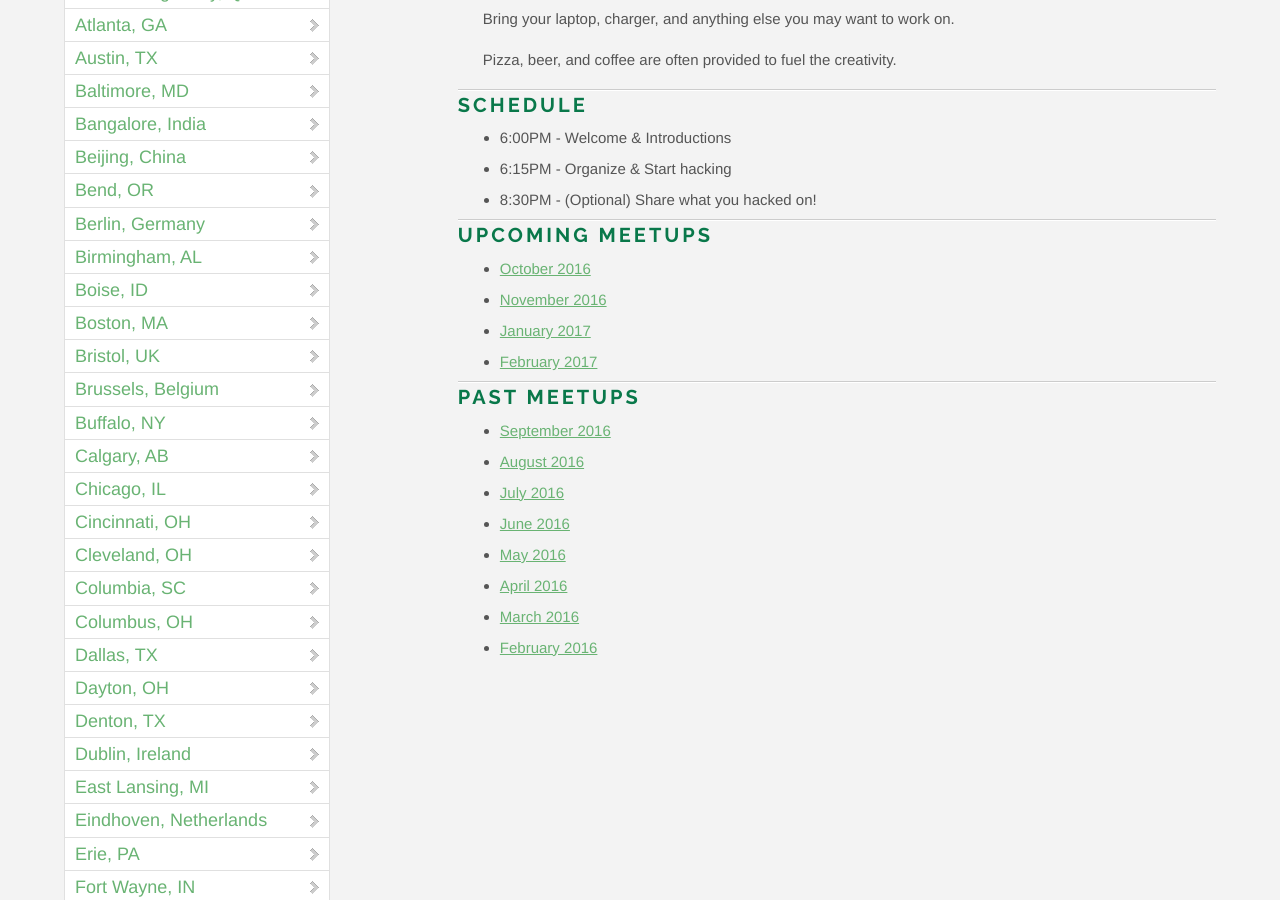
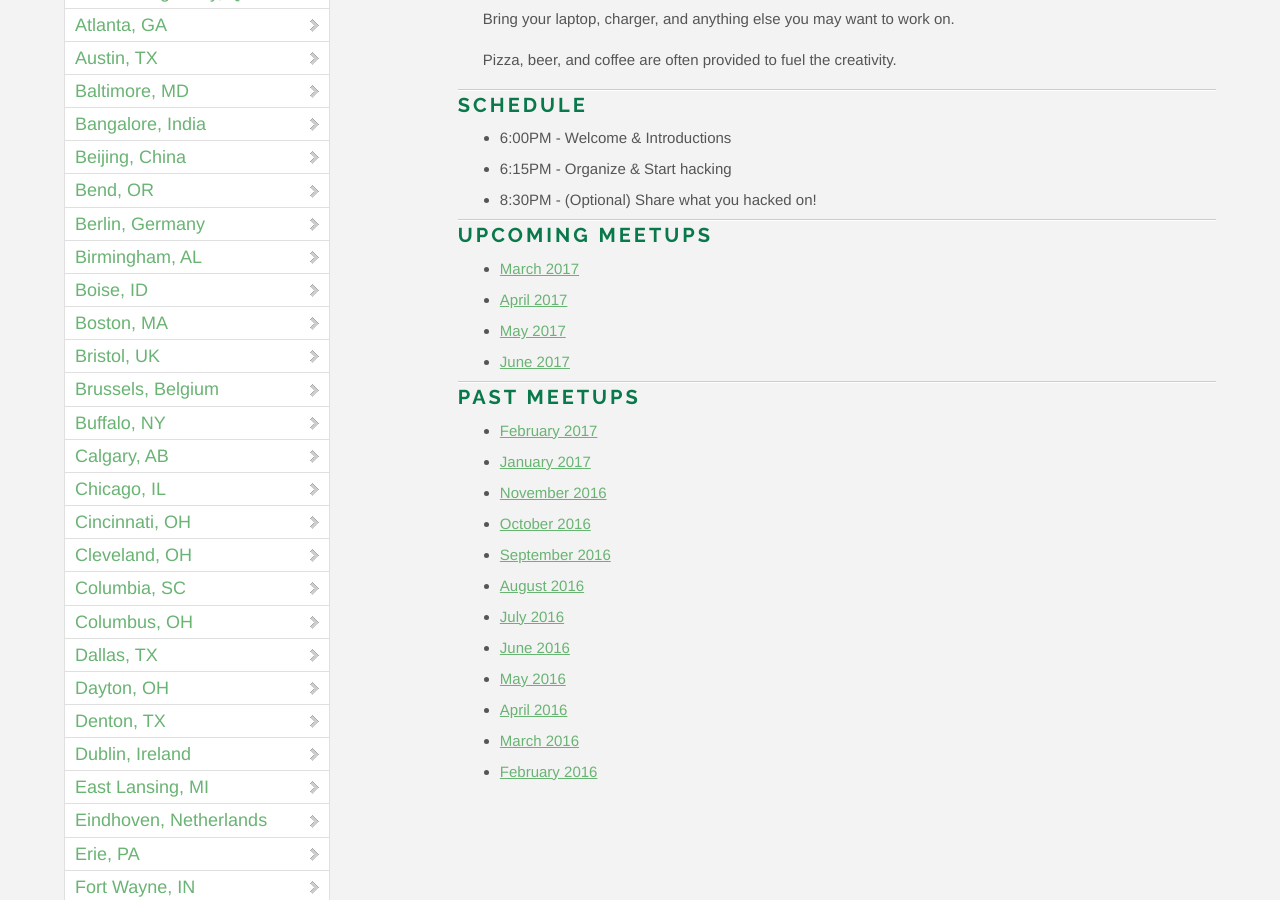
Before and after one commit to OpenHack/openhack.github.com, a Jekyll site: the page built from haverhill/index.markdown, in a window 1280 px wide and 900 px high, scrolled down 307 px. Built offline with Jekyll 4.4.1, drawn with Linux system fonts in a browser that asks for light colours; nearby versions of some CDN libraries; comment, search, counter and statistics services are not loaded.

Commit message:
Updated Haverhill Meetup dates up to June 2017

```diff
--- a/haverhill/index.markdown
+++ b/haverhill/index.markdown
@@ -24,14 +24,17 @@ Pizza, beer, and coffee are often provided to fuel the creativity.
 
 ### Upcoming meetups
 
-* [October 2016](http://www.meetup.com/HaverhillHackers/events/fvqzrlyvnbxb/)
-* [November 2016](http://www.meetup.com/HaverhillHackers/events/fvqzrlyvpbtb/)
-* [January 2017](https://www.meetup.com/HaverhillHackers/events/jbpczlywcbwb/)
-* [February 2017](https://www.meetup.com/HaverhillHackers/events/jbpczlywdbcc/)
-
+* [March 2017](https://www.meetup.com/HaverhillHackers/events/237112044/)
+* [April 2017](https://www.meetup.com/HaverhillHackers/events/jbpczlywgbxb/)
+* [May 2017](https://www.meetup.com/HaverhillHackers/events/jbpczlywhbvb/)
+* [June 2017](https://www.meetup.com/HaverhillHackers/events/jbpczlywjbbc/)
 
 ### Past meetups
 
+* [February 2017](https://www.meetup.com/HaverhillHackers/events/jbpczlywdbcc/)
+* [January 2017](https://www.meetup.com/HaverhillHackers/events/jbpczlywcbwb/)
+* [November 2016](http://www.meetup.com/HaverhillHackers/events/fvqzrlyvpbtb/)
+* [October 2016](http://www.meetup.com/HaverhillHackers/events/fvqzrlyvnbxb/)
 * [September 2016](http://www.meetup.com/HaverhillHackers/events/fvqzrlyvmbbc/)
 * [August 2016](http://www.meetup.com/HaverhillHackers/events/fvqzrlyvlbvb/)
 * [July 2016](http://www.meetup.com/HaverhillHackers/events/fvqzrlyvkbzb/)
```
